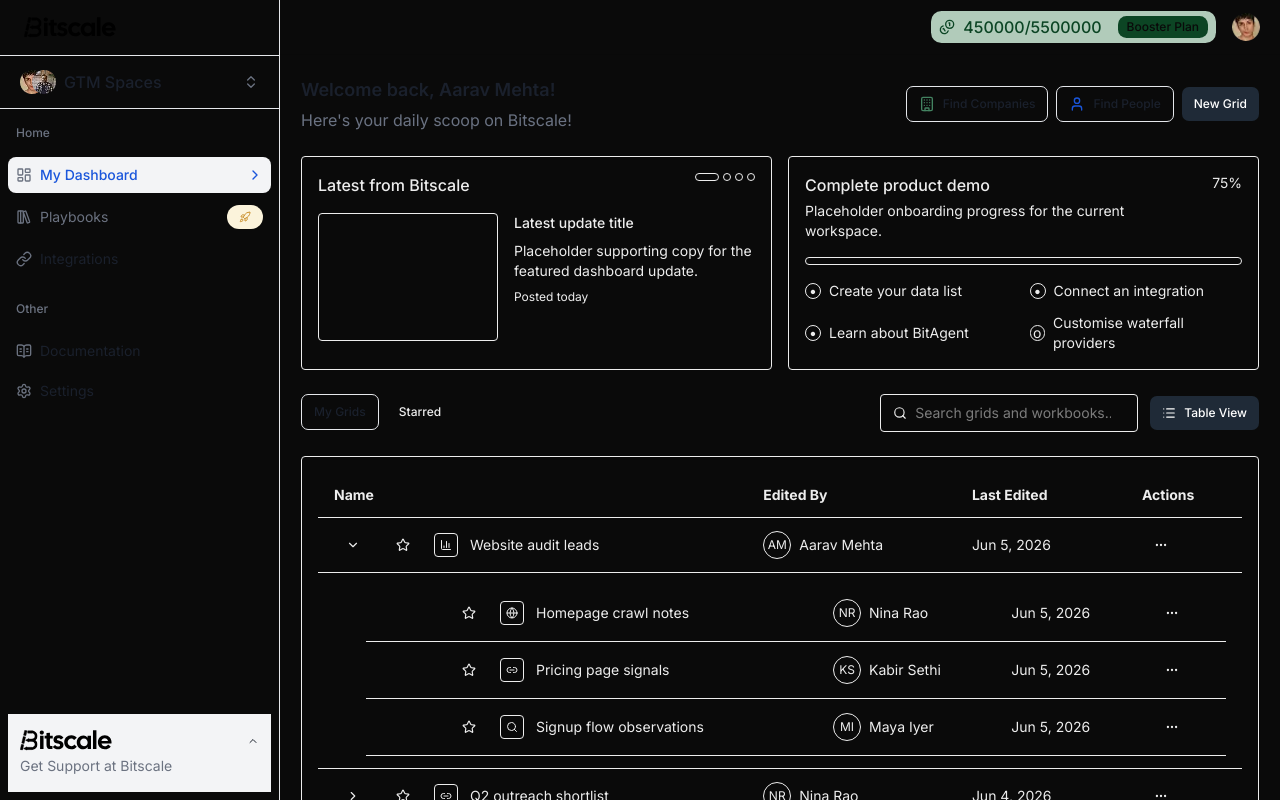
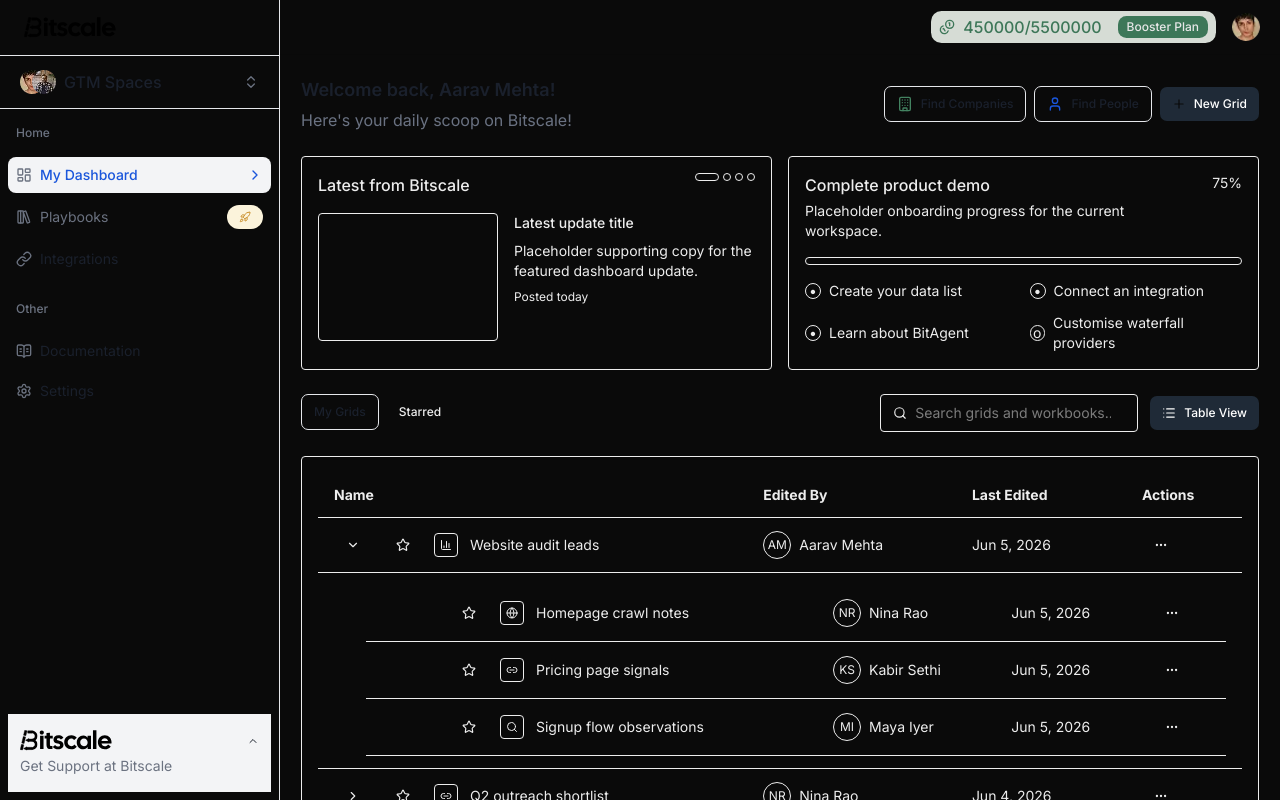
Before and after one commit to Naseeb7/saas-dashboard, a Next.js app: page / in a window 1280 px wide. Shown: the top 800 px of the page. Built offline with nearby package versions, Linux system fonts and the light colour scheme.

Commit message:
refactor: dashboard header styling changes

```diff
--- a/app/page.tsx
+++ b/app/page.tsx
@@ -16,7 +16,7 @@
 import { gridItems } from "@/data/grid-items";
 import { currentUser } from "@/data/users";
 import type { GridItem } from "@/types/grid";
-import { Building, User } from "lucide-react";
+import { Building, Plus, User } from "lucide-react";
 
 export default function Home() {
   const [isFindPeopleOpen, setIsFindPeopleOpen] = useState(false);
@@ -77,7 +77,12 @@
               >
                 Find People
               </Button>
-              <Button type="button" variant="secondary">
+              <Button
+                type="button"
+                leftIcon={<Plus size={14} className="text-background" />}
+                variant="secondary"
+                className="text-base"
+              >
                 New Grid
               </Button>
             </div>
--- a/components/layout/header.tsx
+++ b/components/layout/header.tsx
@@ -1,6 +1,5 @@
 import { Coins } from "lucide-react";
 import Image from "next/image";
-import { Button } from "../shared/button";
 
 export function Header() {
   return (
@@ -9,12 +8,12 @@
       className="border-b border-black/8 px-5 py-2.75 flex items-center justify-end"
     >
       <div className="flex gap-4 items-center w-full justify-end">
-        <div className="flex items-center justify-between px-2 py-1 bg-green-100 text-green-900 rounded-[10.5px] gap-4 opacity-80">
+        <div className="flex items-center justify-between px-2 py-1 bg-success-bg text-success-text rounded-[10.5px] gap-4 opacity-90">
           <div className="flex font-medium items-center gap-2">
             <Coins size={16} />
             450000/5500000
           </div>
-          <div className="bg-green-900 text-background py-0.5 rounded-[8.5px] text-xs font-medium px-2 leading-4 border border-transparent hover:cursor-pointer">
+          <div className="bg-success-text text-surface py-0.5 rounded-[8.5px] text-xs font-medium px-2 leading-4 border border-transparent hover:cursor-pointer">
             Booster Plan
           </div>
         </div>
```
